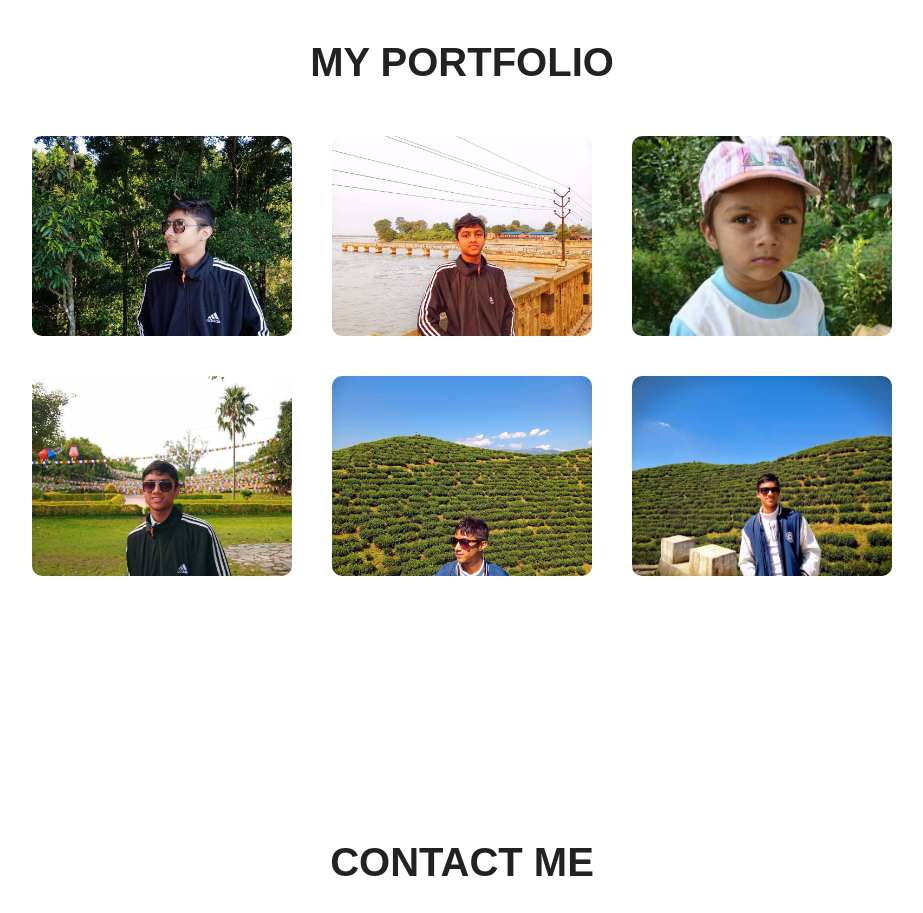
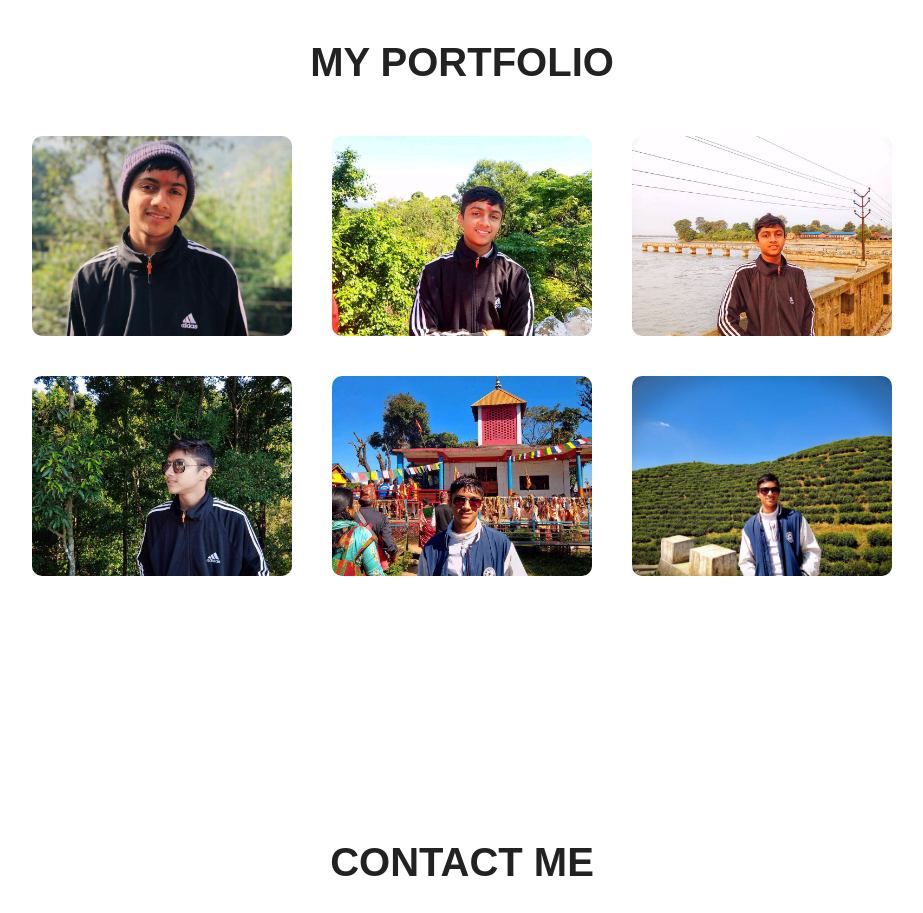
Before and after one commit to ARJUNgitbubrit/ArjunTiwari.github.io, a plain HTML site: page WEB.html in a window 1280 px wide. Shown: the part 2380-3293 px from the top of the page, without its empty margins (353-1276 px from the left). Drawn offline with nearby package versions, Linux system fonts and the light colour scheme.

Commit message:
added images.

```diff
--- a/WEB.html
+++ b/WEB.html
@@ -152,7 +152,11 @@
     <div class="box-container">
 
         <div class="box">
-            <img src="brp.jpg" alt="">
+            <img src="abc.jpg" alt="">
+        </div>
+
+        <div class="box">
+            <img src="abd.jpg" alt="">
         </div>
 
         <div class="box">
@@ -160,15 +164,11 @@
         </div>
 
         <div class="box">
-            <img src="brm.jpg" alt="">
+            <img src="brp.jpg" alt="">
         </div>
 
         <div class="box">
-            <img src="brb.jpg" alt="">
-        </div>
-
-        <div class="box">
-            <img src="brc.jpg" alt="">
+            <img src="acr.jpg" alt="">
         </div>
 
         <div class="box">
```
